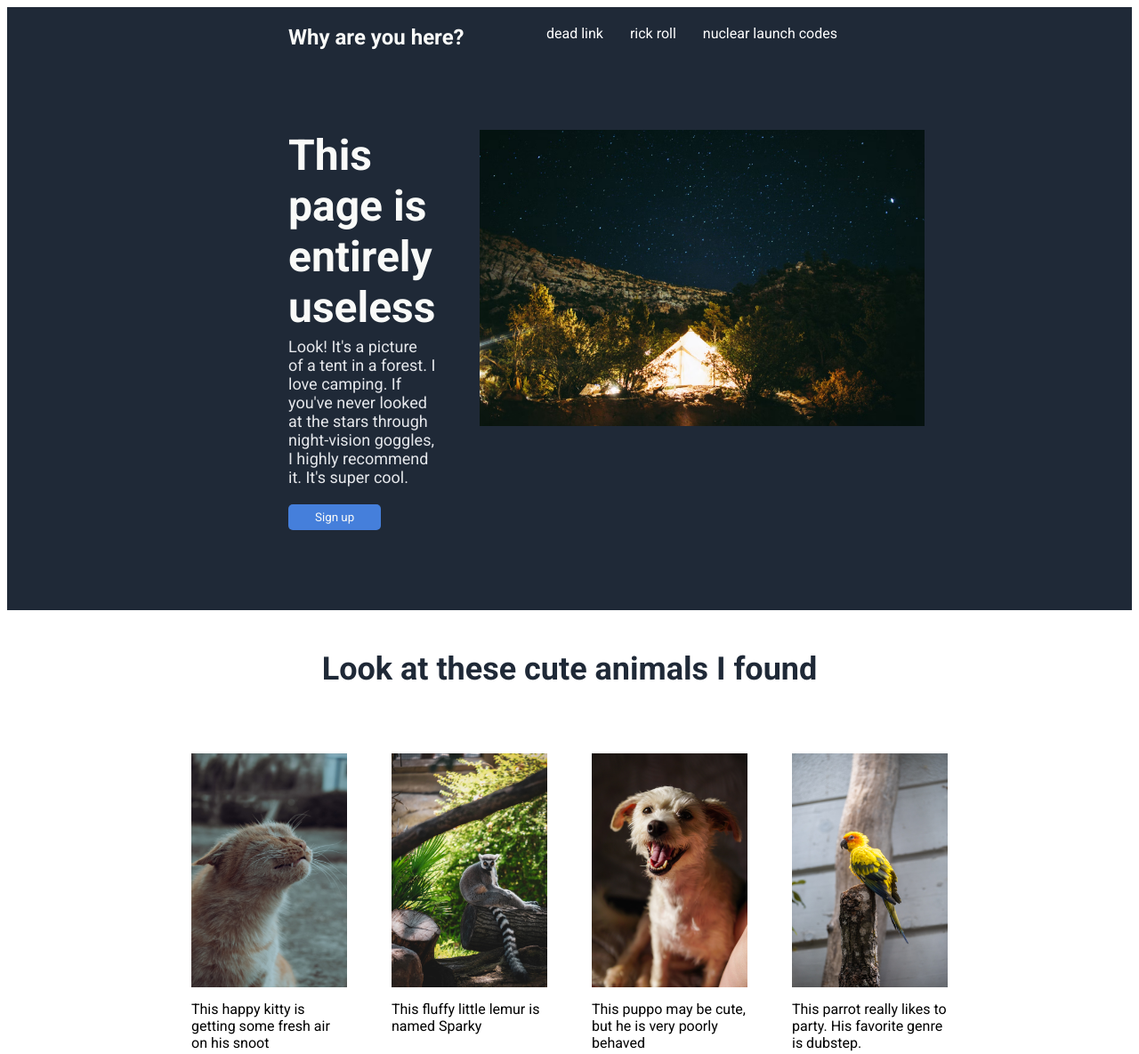
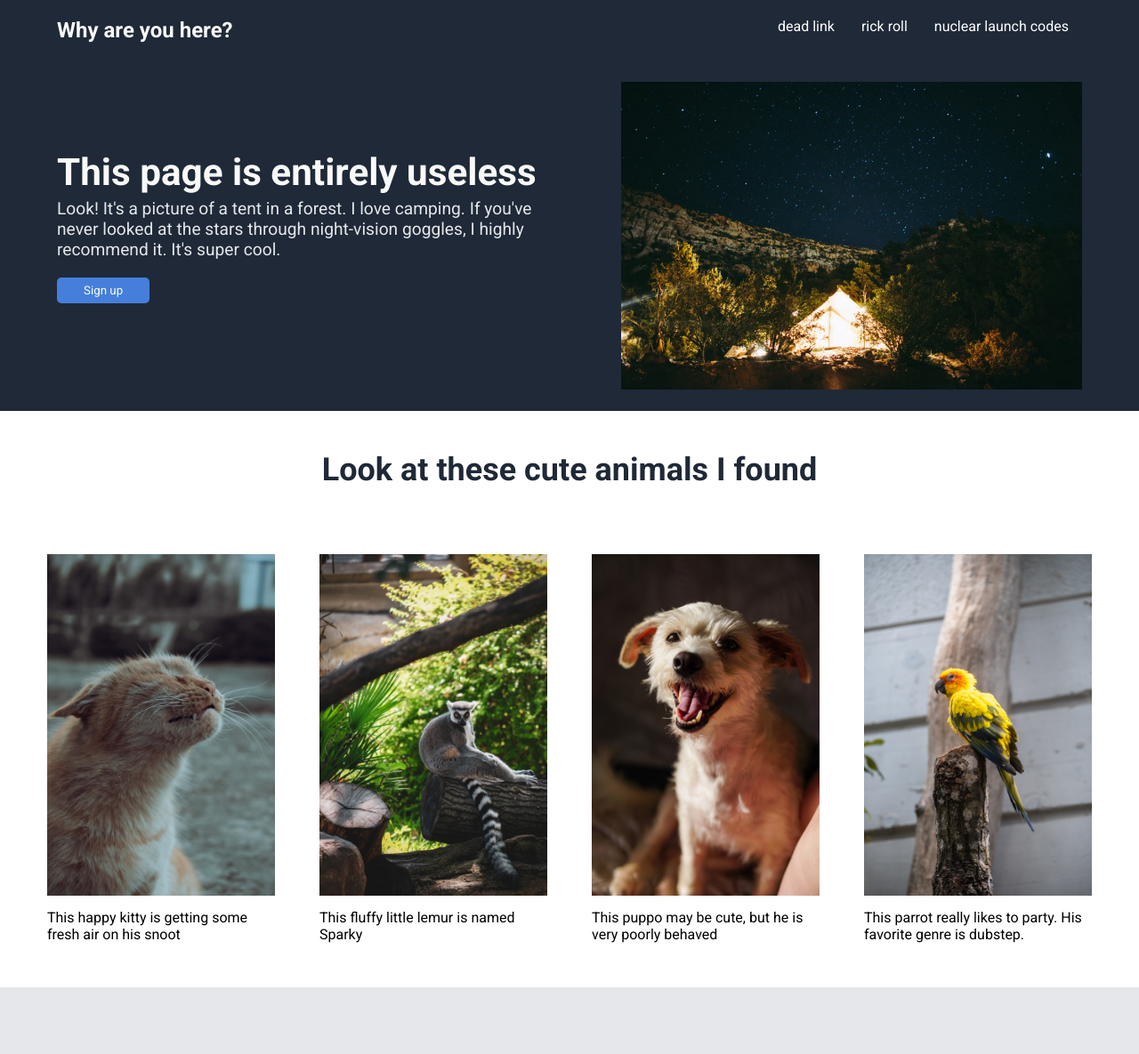
Before and after one commit to manwithaplandy/TOP-Landing-Page, a plain HTML site: page index.html in a window 1280 px wide. Shown: the top 1185 px of the page at 89% size. Drawn offline with Linux system fonts and the light colour scheme.

Commit message:
Set sizing to relative sizes to scale better Eliminate unnecessary divs "main" and "content" Make body a flex container with class "content"

```diff
--- a/index.html
+++ b/index.html
@@ -10,8 +10,7 @@
     <link href="https://fonts.googleapis.com/css2?family=Roboto:ital,wght@0,400;0,700;1,300&display=swap" rel="stylesheet">
     <title>TOP Landing Page</title>
 </head>
-<body>
-    <div class="main">
+<body class="content">
         <div class="hero">
             <div class="header">
                 <h1 id="header-logo">Why are you here?</h1>
@@ -69,7 +68,6 @@
         <div class="footer">
             This website is just for me to practice. Please feel free to steal anything on here without attribution.
         </div>
-    </div>
 
 </body>
 </html>
--- a/style.css
+++ b/style.css
@@ -2,9 +2,9 @@
     font-family: 'Roboto', sans-serif;
 }
 
-.main {
+body {
     display: flex;
-    flex-flow: column nowrap;
+    flex-flow: column wrap;
 }
 
 .hero {
@@ -16,7 +16,7 @@
 .header {
     display: flex;
     justify-content: space-between;
-    padding: 20px 25%;
+    padding: 20px 5vw;
 }
 
 .header-links {
@@ -41,10 +41,8 @@ a {
 .banner {
     background-color: #1F2937;
     display: flex;
-    flex-flow: row nowrap;
-    align-items: flex-start;
-    padding: 70px 25%;
-    flex: 1;
+    justify-content: space-between;
+    margin: 3vh 5vw;
 }
 
 .herotext {
@@ -52,17 +50,18 @@ a {
     flex-direction: column;
     justify-content: center;
     align-items: flex-start;
+    width: 50%;
 }
 
 .hero-main {
-    font-size: 48px;
+    font-size: 3.3vw;
     font-weight: 900;
     color: #F9FAF8;
     padding-bottom: 5px;
 }
 
 .hero-secondary {
-    font-size: 18px;
+    font-size: 1.5vw;
     color: #e5e7eb;
 }
 
@@ -76,14 +75,14 @@ a {
 }
 
 .banner img {
-    flex-grow: 1;
-    max-width: 500px;
-    margin-left: 50px;
+    width: 45%;
+    object-fit:cover;
 }
 
 .content {
     display: flex;
     flex-direction: column;
+    margin: 0;
 }
 
 .content h1 {
@@ -97,7 +96,6 @@ a {
 .cards {
     display: flex;
     justify-content: center;
-    align-items: baseline;
     padding: 50px;
     gap: 50px;
 }
@@ -105,18 +103,16 @@ a {
 .card {
     display: flex;
     flex-direction: column;
-    align-items: center;
-    max-width: 175px;
+    width: 20vw;
 }
 
 .card img {
-    max-width: 175px;
     padding-bottom: 15px;
 }
 
 .quotebox {
     background-color: #e5e7eb;
-    padding: 100px 25%;
+    padding: 100px 25vw;
 }
 
 .quote {
```
